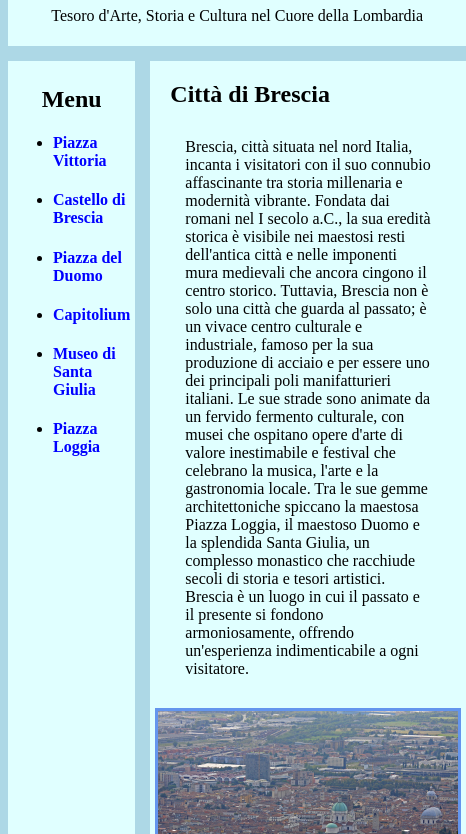
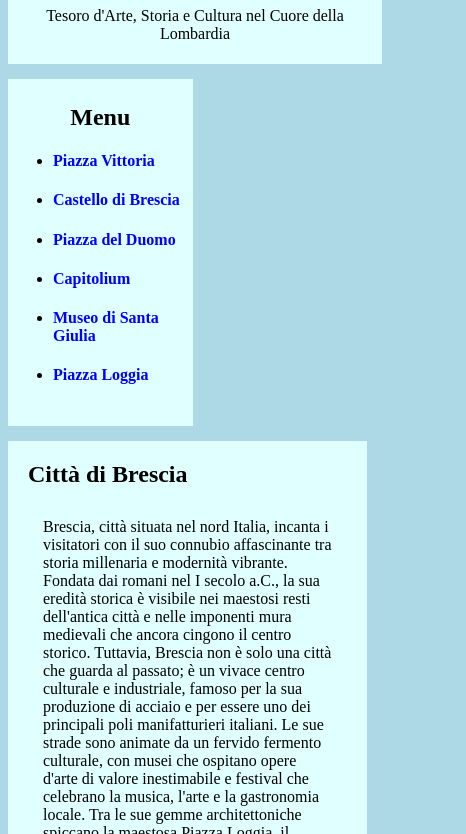
Before and after one commit to rozzolo55/brescia, a plain HTML site: page index.html in a window 390 px wide. Shown: the part 86-920 px from the top of the page, 466 px wide, since content can reach past the window. Drawn offline with Linux system fonts and the light colour scheme.

Commit message:
Update brescia.css

```diff
--- a/brescia.css
+++ b/brescia.css
@@ -66,4 +66,12 @@ a {
         text-align: center;
         margin: 20px;
     }
+
+    #menu{
+    grid-column: span 2;
+    }
+
+    #content{
+    grid-column: span 6;
+    }
 }
```
